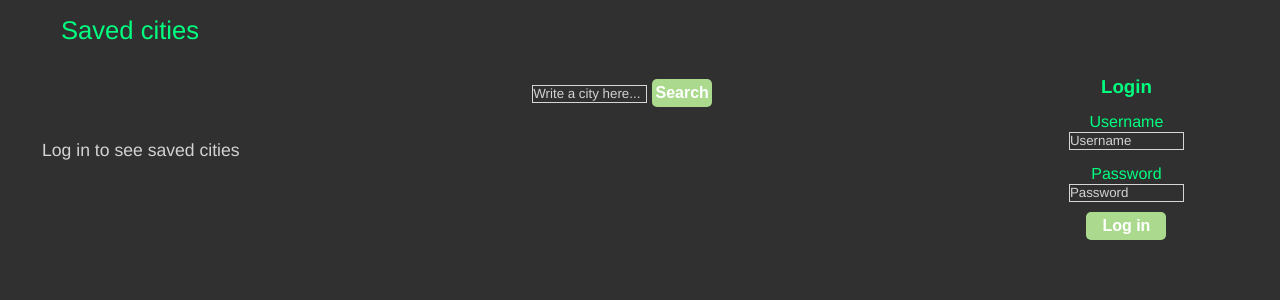
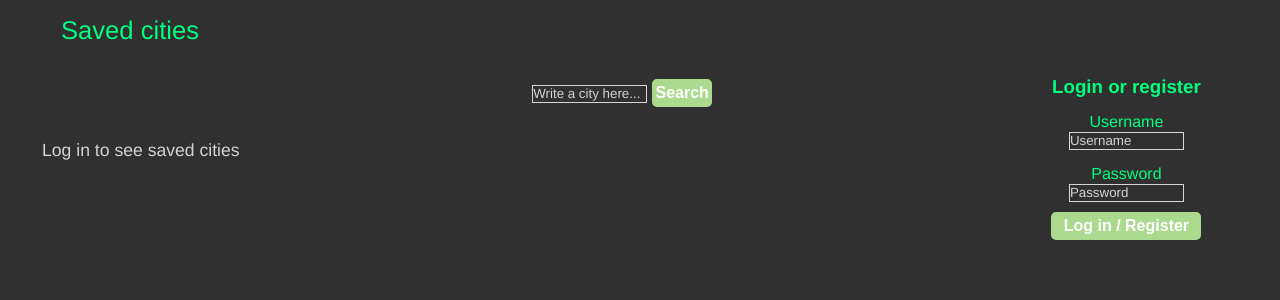
Before and after one commit to kallevo/S-sovellus, a React (Create React App) app: page / in a window 1280 px wide. Shown: the top 300 px of the page. Built offline with nearby package versions, Linux system fonts and the light colour scheme.

Commit message:
Pieniä muutoksia otsikoihin ja nappeihin.

```diff
--- a/src/App.css
+++ b/src/App.css
@@ -189,4 +189,5 @@ img {
 
 .loginBtn {
   margin-top: 10px;
+  width: 150px;
 }
--- a/src/components/App.js
+++ b/src/components/App.js
@@ -297,7 +297,7 @@ function App() {
 
             {notLoggedIn &&
             <div className="login">
-                <h3>Login</h3>
+                <h3>Login or register</h3>
                 <Form noValidate validated={formValidated} ref={formRef} onSubmit={handleLogin} className="loginForm">
                     <Form.Group controlId="username" className="inputgroup">
                         <Form.Label>Username</Form.Label>
@@ -310,7 +310,7 @@ function App() {
                             <p className="formErrorText">Fill all text fields.</p>
                         }
                     </Form.Group>
-                    <button type={"submit"} className="loginBtn">Log in</button>
+                    <button type={"submit"} className="loginBtn">Log in / Register</button>
                     {submitting &&
                         <p>Logging in...</p>
                     }
```
